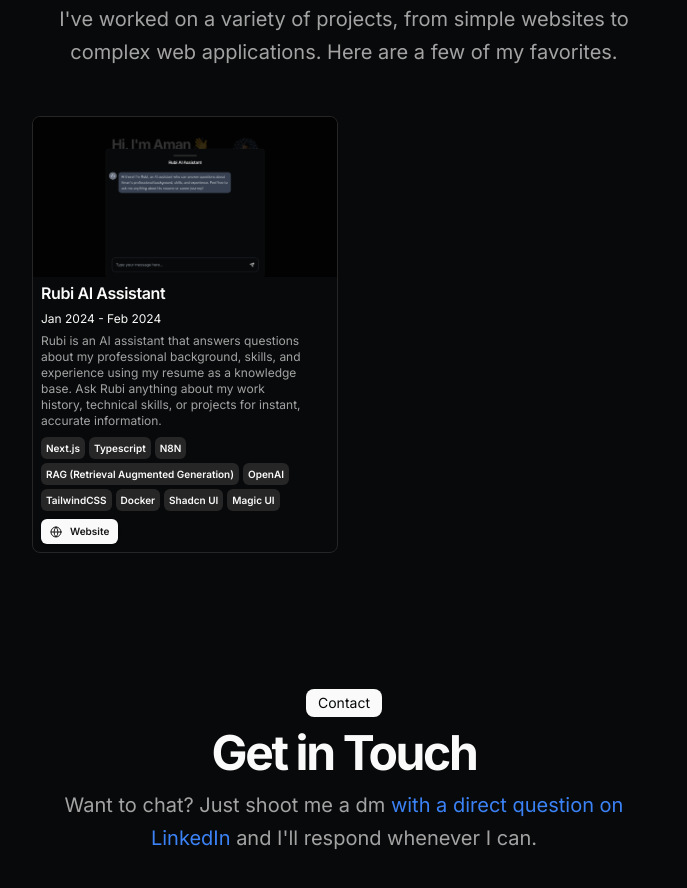
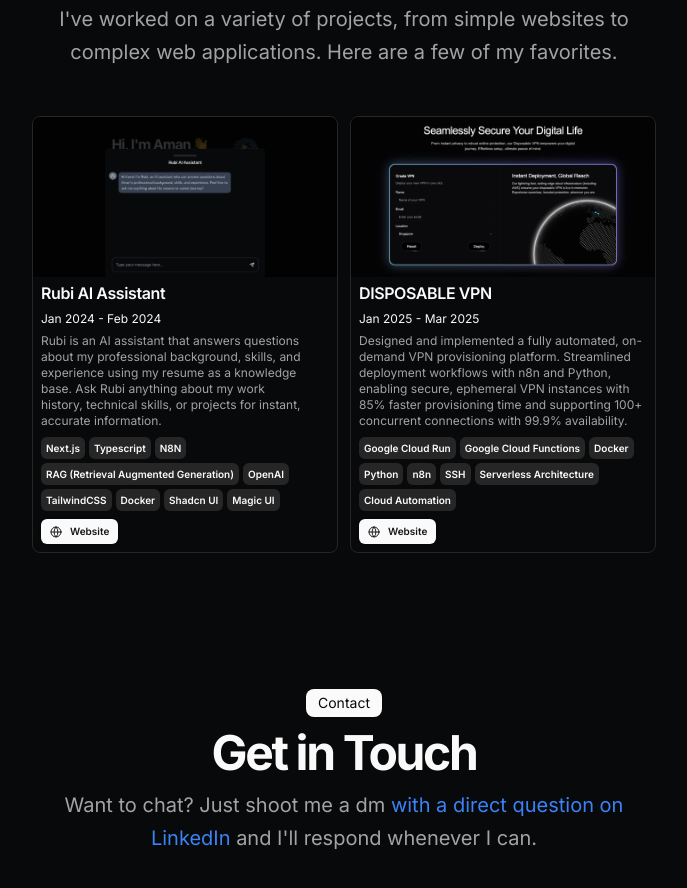
Before and after one commit to saxena-aman/portfolio-v2, a Next.js app: page / in a window 1280 px wide. Shown: the part 1675-2563 px from the top of the page, without its empty margins (296-983 px from the left). Built offline with nearby package versions, Linux system fonts and the light colour scheme.

Commit message:
added new project

```diff
--- a/src/data/resume.tsx
+++ b/src/data/resume.tsx
@@ -164,6 +164,33 @@
       video:
         "",
     },
+    {
+      title: "DISPOSABLE VPN",
+      href: "https://www.devaman.in/?openChat=true",
+      dates: "Jan 2025 - Mar 2025",
+      active: true,
+      description: "Designed and implemented a fully automated, on-demand VPN provisioning platform. Streamlined deployment workflows with n8n and Python, enabling secure, ephemeral VPN instances with 85% faster provisioning time and supporting 100+ concurrent connections with 99.9% availability.",
+      technologies: [
+        "Google Cloud Run",
+        "Google Cloud Functions",
+        "Docker",
+        "Python",
+        "n8n",
+        "SSH",
+        "Serverless Architecture",
+        "Cloud Automation"
+      ],
+      links: [
+        {
+          type: "Website",
+          href: "https://disposable-vpn.devaman.in",
+          icon: <Icons.globe className="size-3" />
+        }
+      ],
+      image: "/disposible-vpn.png",
+      video: ""
+    }
+    ,
     // {
     //   title: "Magic UI",
     //   href: "https://magicui.design",
```
Also changed, not shown: public/disposible-vpn.png (added).
